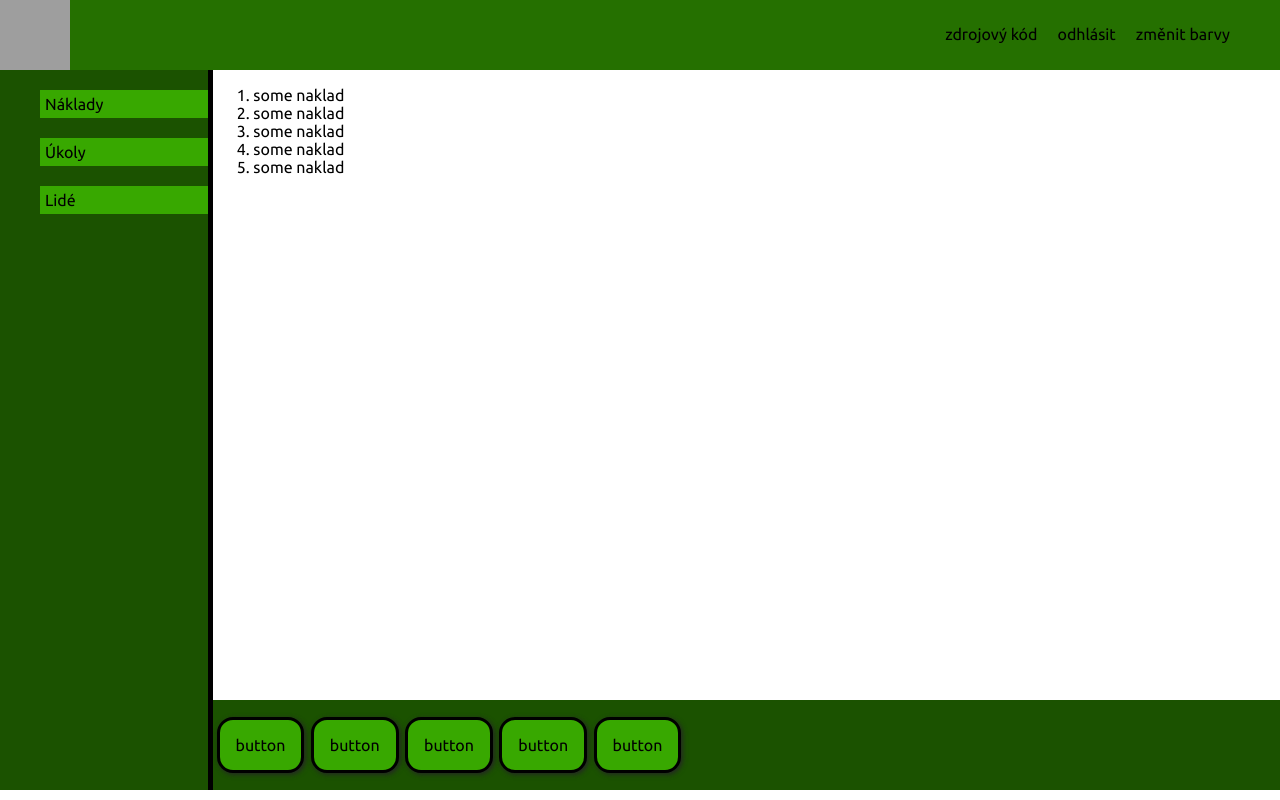
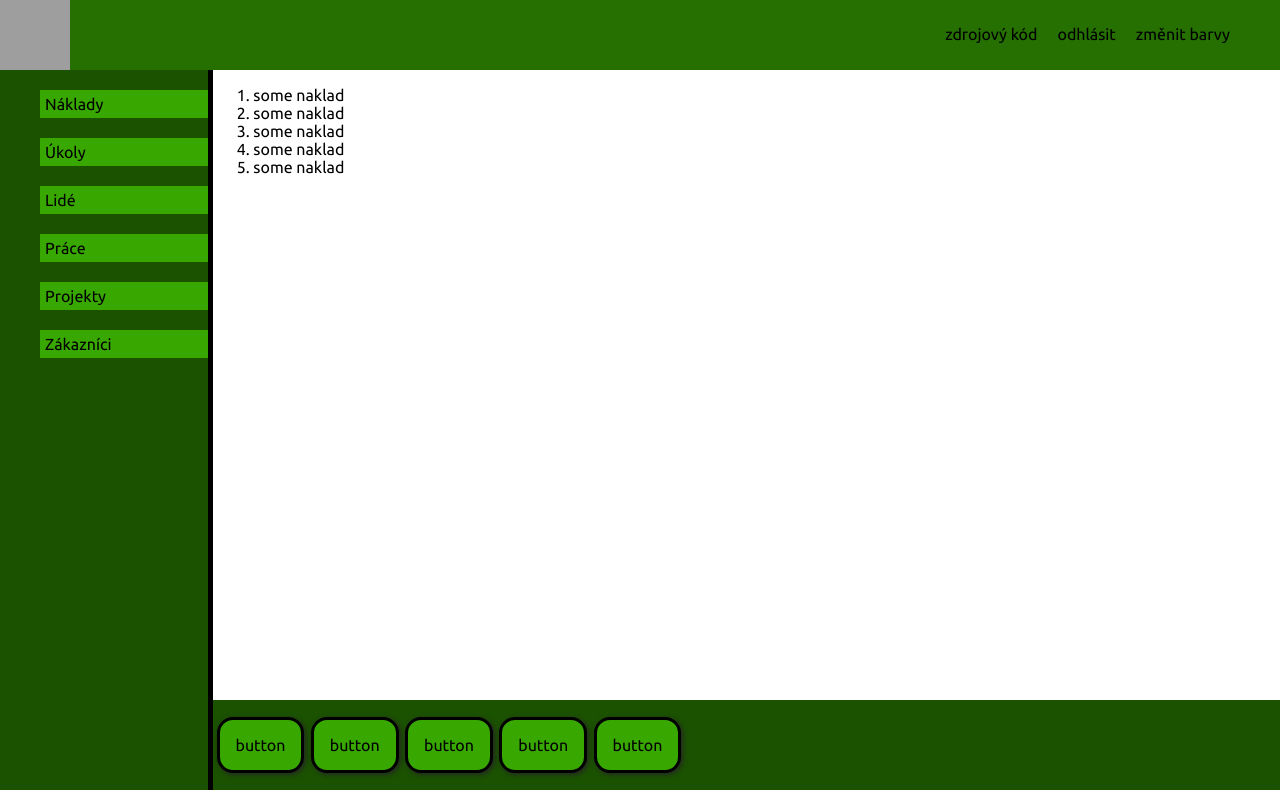
Before and after one commit to stepanzak/projectman-frontend, a Vue app: page / in a window 1280 px wide. Built offline with nearby package versions, Linux system fonts and the light colour scheme; grey boxes are pictures that could not be loaded.

Commit message:
added three more pages

```diff
--- a/src/components/MainApp.vue
+++ b/src/components/MainApp.vue
@@ -4,6 +4,10 @@
       <NakladyPage v-if="currentPage === 'Naklady'" />
       <UkolyPage v-if="currentPage === 'Ukoly'" />
       <LidePage v-if="currentPage === 'Lide'" />
+      <PracePage v-if="currentPage === 'Prace'" />
+      <ProjektyPage v-if="currentPage === 'Projekty'" />
+      <ZakazniciPage v-if="currentPage === 'Zakaznici'" />
+
     </div>
 
     <div class="toolbar-section">
--- a/src/components/Sidebar.vue
+++ b/src/components/Sidebar.vue
@@ -4,6 +4,9 @@
             <li class="app-section-link" @click="setPageTo('Naklady')">Náklady</li>
             <li class="app-section-link" @click="setPageTo('Ukoly')">Úkoly</li>
             <li class="app-section-link" @click="setPageTo('Lide')">Lidé</li>
+            <li class="app-section-link" @click="setPageTo('Prace')">Práce</li>
+            <li class="app-section-link" @click="setPageTo('Projekty')">Projekty</li>
+            <li class="app-section-link" @click="setPageTo('Zakaznici')">Zákazníci</li>
         </ul>
     </aside>
 
```
Also changed, not shown: src/components/pages/prace/PracePage.vue (added), src/components/pages/prace/PraceToolbar.vue (added), src/components/pages/projekty/ProjektyPage.vue (added), src/components/pages/projekty/ProjektyToolbar.vue (added), src/components/pages/zakaznici/ZakazniciPage.vue (added), src/components/pages/zakaznici/ZakazniciToolbar.vue (added).
